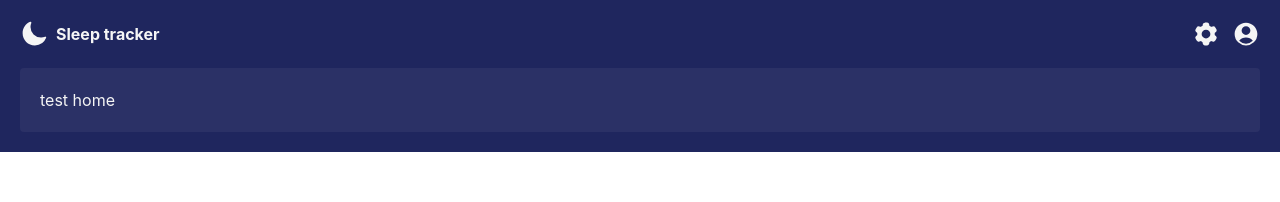
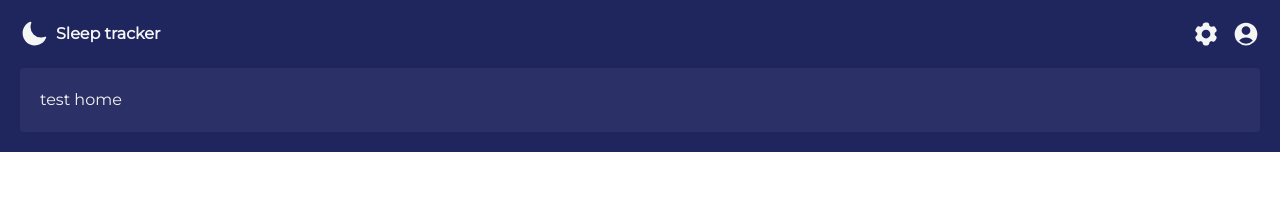
Before and after one commit to khaledhusain/sleep-tracker-whoop, a Vue app in the folder frontend/: page / in a window 1280 px wide. Shown: the top 202 px of the page. Built offline with nearby package versions, Linux system fonts and the light colour scheme.

Commit message:
push vue branch to main

```diff
--- a/frontend/src/assets/style.css
+++ b/frontend/src/assets/style.css
@@ -1,3 +1,4 @@
+@import url('https://fonts.googleapis.com/css2?family=Montserrat&display=swap');
 @import "tailwindcss";
 
 @theme{
@@ -15,4 +16,6 @@
   --color-white: #F5F5F5;
 
   --color-yellow: #FFE7BF;
+
+  --font-Montserrat: "Montserrat", sans-serif;
 }
--- a/frontend/src/views/App.vue
+++ b/frontend/src/views/App.vue
@@ -1,5 +1,5 @@
 <template>
-  <div class="antialiased text-white bg-blue-2 p-5">
+  <div class="antialiased text-white bg-blue-2 p-5 font-Montserrat">
 
     <!-- nav bar -->
     <div class="flex items-center justify-between pb-5">
```
